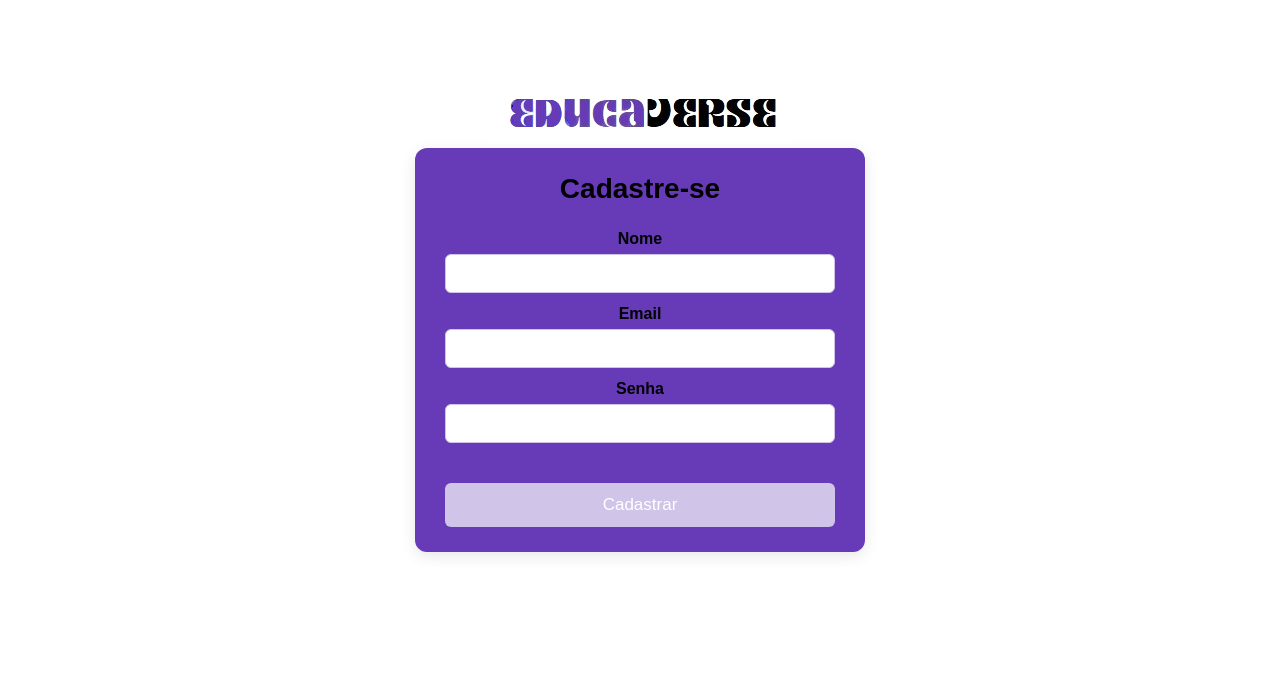
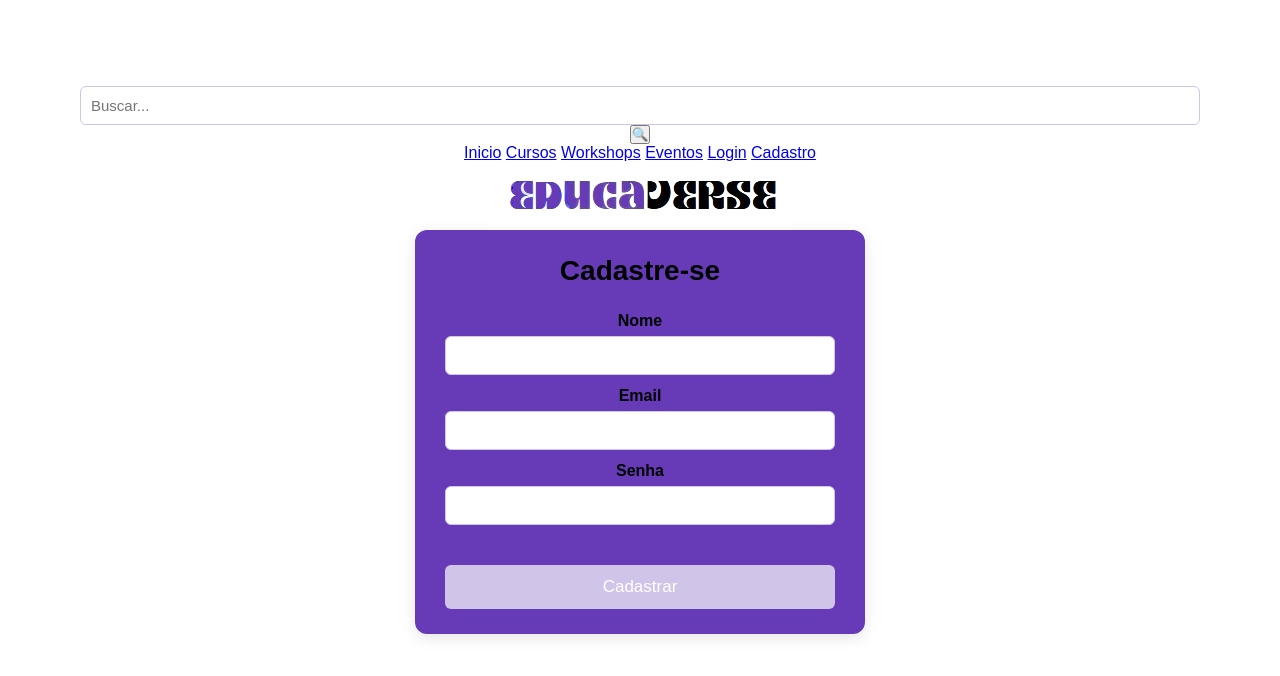
Before and after one commit to zgustavo4/login, a plain HTML site: page Front-end/cadastro.html in a window 1280 px wide. Drawn offline with Linux system fonts and the light colour scheme.

Commit message:
cadastro.html

```diff
--- a/Front-end/cadastro.html
+++ b/Front-end/cadastro.html
@@ -7,6 +7,25 @@
     <link rel="stylesheet" href="style.css">
 </head>
 <body>
+    <header class="header">
+        <div class="nav">
+
+            <div class="pesquisa">
+                <input type="text" placeholder="Buscar..." class="pesquisa-input">
+                <button class="pesquisa-btn">🔍</button>
+            </div>
+
+            <nav class="menu">
+                <a href="index.html">Inicio</a>
+                <a href="cursos.html">Cursos</a>
+                <a href="#">Workshops</a>
+                <a href="#">Eventos</a>
+                <a href="login.html" class="login" id="loginBtn">Login</a>
+                <a href="cadastro.html" class="cadastro" id="cadastroBtn">Cadastro</a>
+                <a href="#" class="login" id="sairBtn" style="display: none;">Sair</a>
+            </nav>
+        </div>
+    </header>
     <div class="imagem">
         <img src="verse.png" alt="Logo Educa Verse" id="main-logo">
     </div>
```
